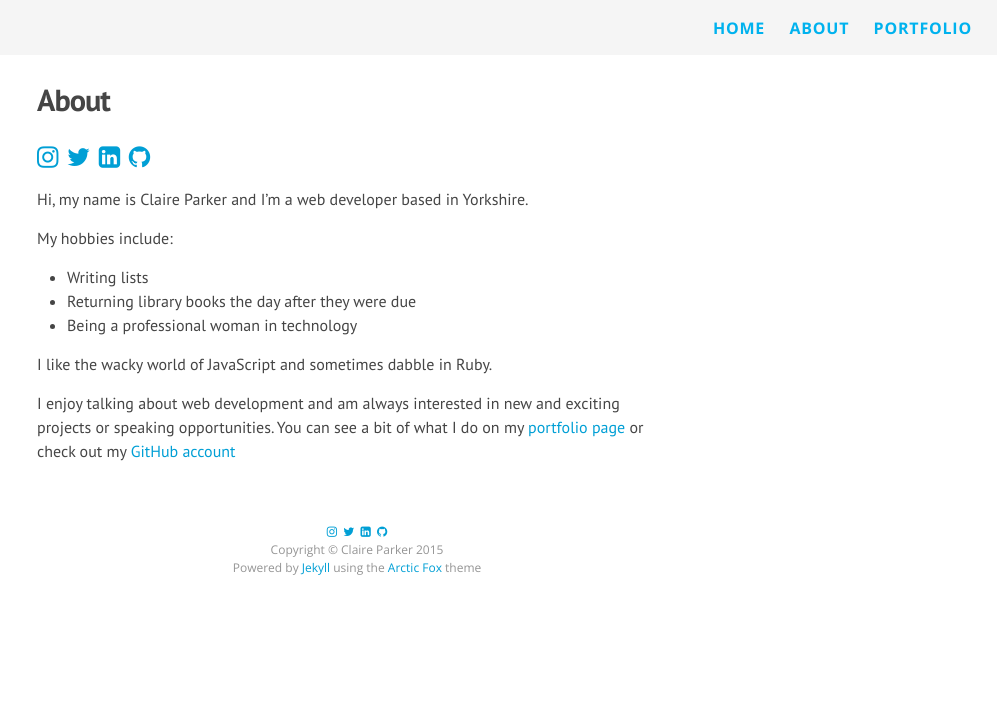
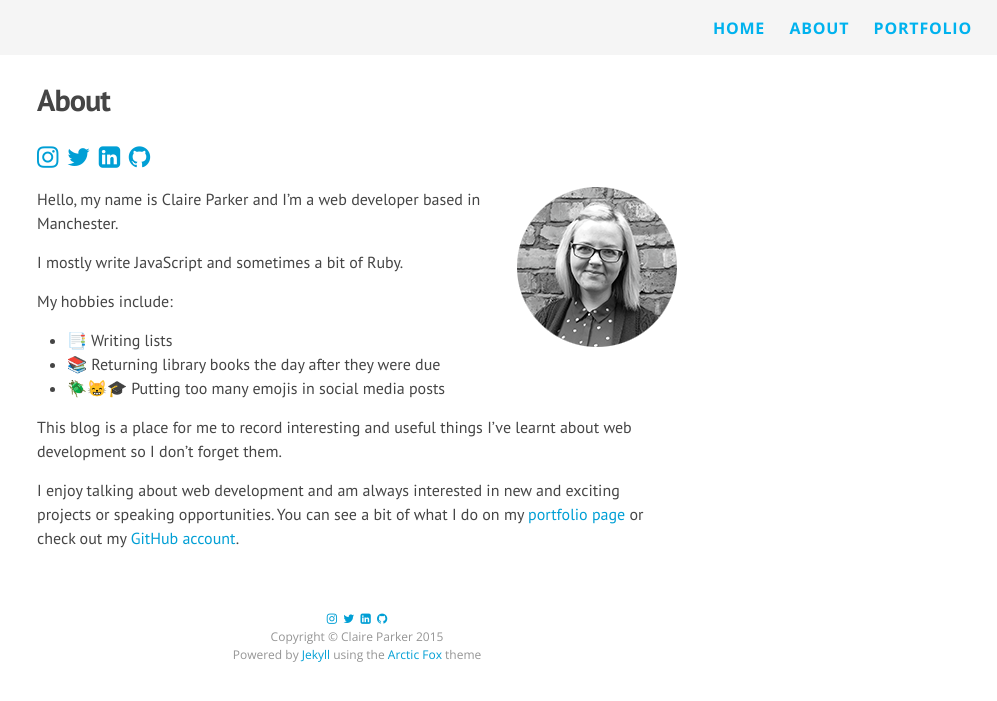
Before and after one commit to claire-codes/blog-com, a Jekyll site: the page built from about.md, in a window 1280 px wide. Shown: the top 701 px of the page, without its empty margins (283-1280 px from the left). Built offline with Jekyll 4.4.1, drawn with Linux system fonts in a browser that asks for light colours; nearby versions of some CDN libraries; emoji names are drawn with the system emoji font.

Commit message:
:rugby_football: Add smirking picture

```diff
--- a/about.md
+++ b/about.md
@@ -6,14 +6,18 @@ permalink: /about/
 
 [<i class="fa fa-instagram about-icon"></i>](https://instagram.com/flynner__ "Instagram")&nbsp;&nbsp;[<i class="fa fa-twitter about-icon"></i>](https://twitter.com/ClaireParkerPen "Twitter")&nbsp;&nbsp;[<i class="fa fa-linkedin-square about-icon"></i>](http://uk.linkedin.com/in/claireparker2 "LinkedIn")&nbsp;&nbsp;[<i class="fa fa-github about-icon"></i>](https://github.com/claireparker "GitHub")
 
-Hi, my name is Claire Parker and I'm a web developer based in Yorkshire.
+<div style="float: right"><img src="/assets/claire.png" alt="Smirking Claire" /></div>
+
+Hello, my name is Claire Parker and I'm a web developer based in Manchester.
+
+I mostly write JavaScript and sometimes a bit of Ruby.
 
 My hobbies include:
 
-* Writing lists
-* Returning library books the day after they were due
-* Being a professional woman in technology
+* :bookmark_tabs: Writing lists
+* :books: Returning library books the day after they were due
+* :beetle::smile_cat::mortar_board: Putting too many emojis in social media posts
 
-I like the wacky world of JavaScript and sometimes dabble in Ruby.
+This blog is a place for me to record interesting and useful things I've learnt about web development so I don't forget them.
 
-I enjoy talking about web development and am always interested in new and exciting projects or speaking opportunities. You can see a bit of what I do on my [portfolio page](http://www.claireparker-pen.com/portfolio/ "my portfolio") or check out my [GitHub account](https://github.com/claireparker "GitHub")
+I enjoy talking about web development and am always interested in new and exciting projects or speaking opportunities. You can see a bit of what I do on my [portfolio page](http://www.claireparker-pen.com/portfolio/ "my portfolio") or check out my [GitHub account](https://github.com/claireparker "GitHub").
```
Also changed, not shown: assets/claire.png (added).
